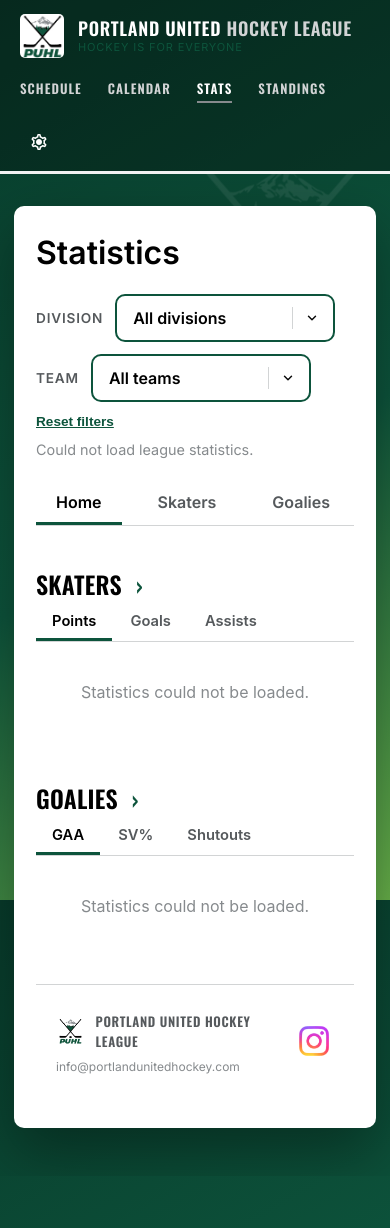
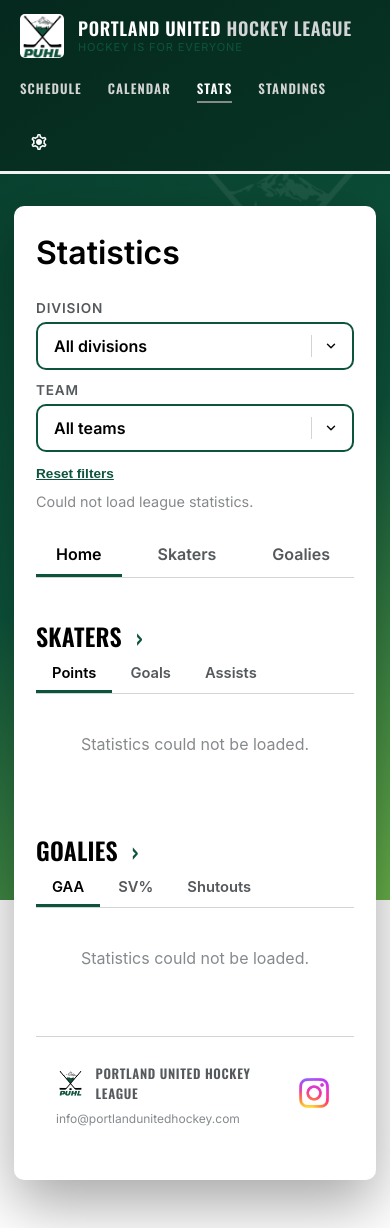
Before and after one commit to RachelMathison/puhl, a Jekyll site: the page built from stats.html, in a window 390 px wide. Built offline with Jekyll 4.4.1, drawn with Linux system fonts in a browser that asks for light colours; before the commit the page ends 1176 px from its top, so only the background shows below that.

Commit message:
Fix mobile style issues

```diff
--- a/_sass/_base.scss
+++ b/_sass/_base.scss
@@ -1,13 +1,22 @@
 *{box-sizing:border-box;}
 html,body{margin:0;padding:0;}
+html{min-height:100%;}
 body {
-  background:var(--page-background);
-  background-attachment: fixed;
-  background-size: 100vw 100vh;
-  background-repeat: no-repeat;
+  position: relative;
+  isolation: isolate;
+  min-height: 100vh;
+  background: transparent;
   font-family:'Inter',-apple-system,sans-serif;
   color:var(--text);
   -webkit-font-smoothing:antialiased;
+}
+body::before {
+  content: '';
+  position: fixed;
+  inset: 0;
+  z-index: -1;
+  background: var(--page-background);
+  pointer-events: none;
 }
 a {
   color:inherit; text-decoration:none;
--- a/_sass/_stats.scss
+++ b/_sass/_stats.scss
@@ -144,6 +144,30 @@
 
     &:hover {
       color: var(--primary-deep);
+    }
+  }
+}
+
+@media (max-width: 600px) {
+  .stats-filters {
+    display: grid;
+    grid-template-columns: minmax(0, 1fr);
+    align-items: start;
+    gap: 6px;
+
+    label {
+      align-self: end;
+      margin-top: 6px;
+    }
+
+    select {
+      width: 100%;
+      min-width: 0;
+    }
+
+    .stats-filter-reset {
+      justify-self: start;
+      margin-top: 8px;
     }
   }
 }
```
